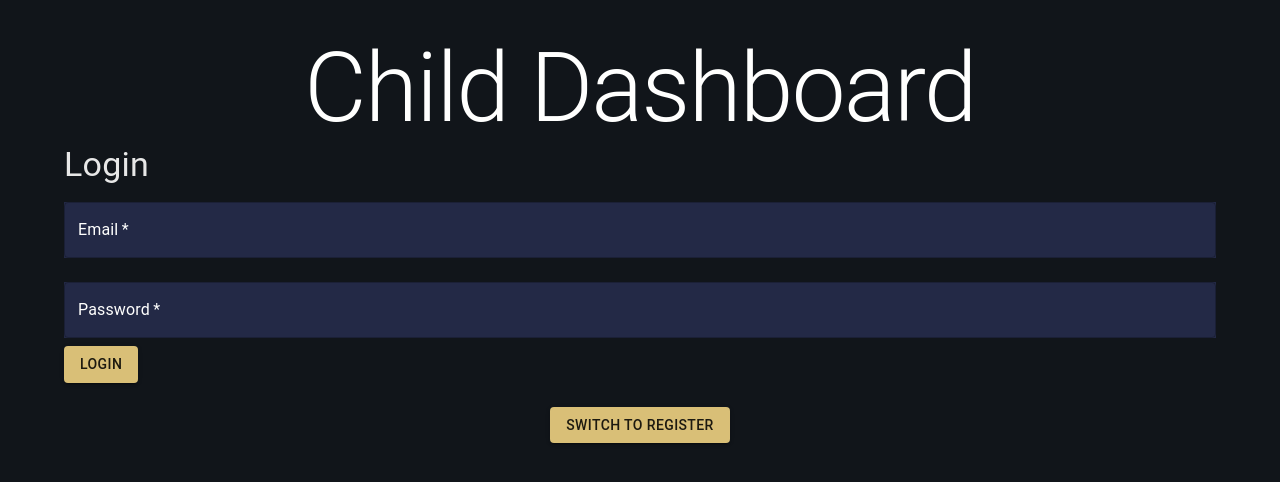
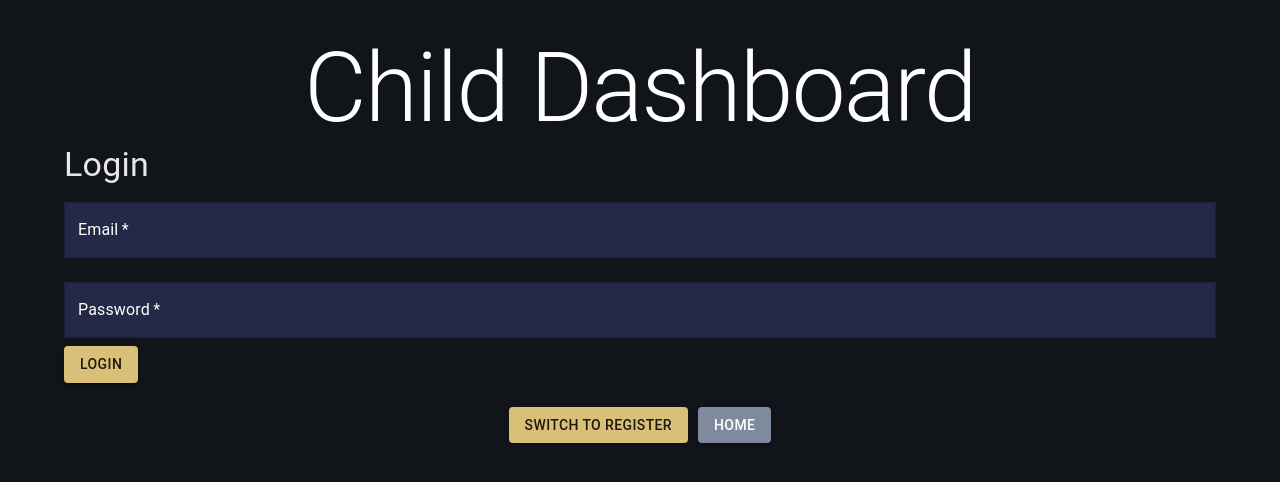
Before and after one commit to RW2023/Chores, a React (Vite) app in the folder Frontend/: page /child in a window 1280 px wide. Shown: the top 482 px of the page. Built offline with nearby package versions, Linux system fonts and the light colour scheme; a web font is replaced by a local one.

Commit message:
add home button

```diff
--- a/Frontend/src/containers/AuthContainer.jsx
+++ b/Frontend/src/containers/AuthContainer.jsx
@@ -1,4 +1,5 @@
 import React, { useState } from 'react';
+import { Link } from 'react-router-dom';
 import LoginForm from '../forms/LoginForm';
 import RegistrationForm from '../forms/RegistrationForm';
 import { Button, Box } from '@mui/material';
@@ -10,8 +11,11 @@ const AuthContainer = () => {
     <div>
       {showLogin ? <LoginForm /> : <RegistrationForm />}
       <Box display="flex" justifyContent="center" mt={3}>
-        <Button variant="contained" color="primary" onClick={() => setShowLogin(!showLogin)}>
+        <Button variant="contained" color="primary" onClick={() => setShowLogin(!showLogin)} style={{ marginRight: '10px' }}>
           {showLogin ? 'Switch to Register' : 'Switch to Login'}
+        </Button>
+        <Button component={Link} to="/" variant="contained" color="secondary">
+          Home
         </Button>
       </Box>
     </div>
```
